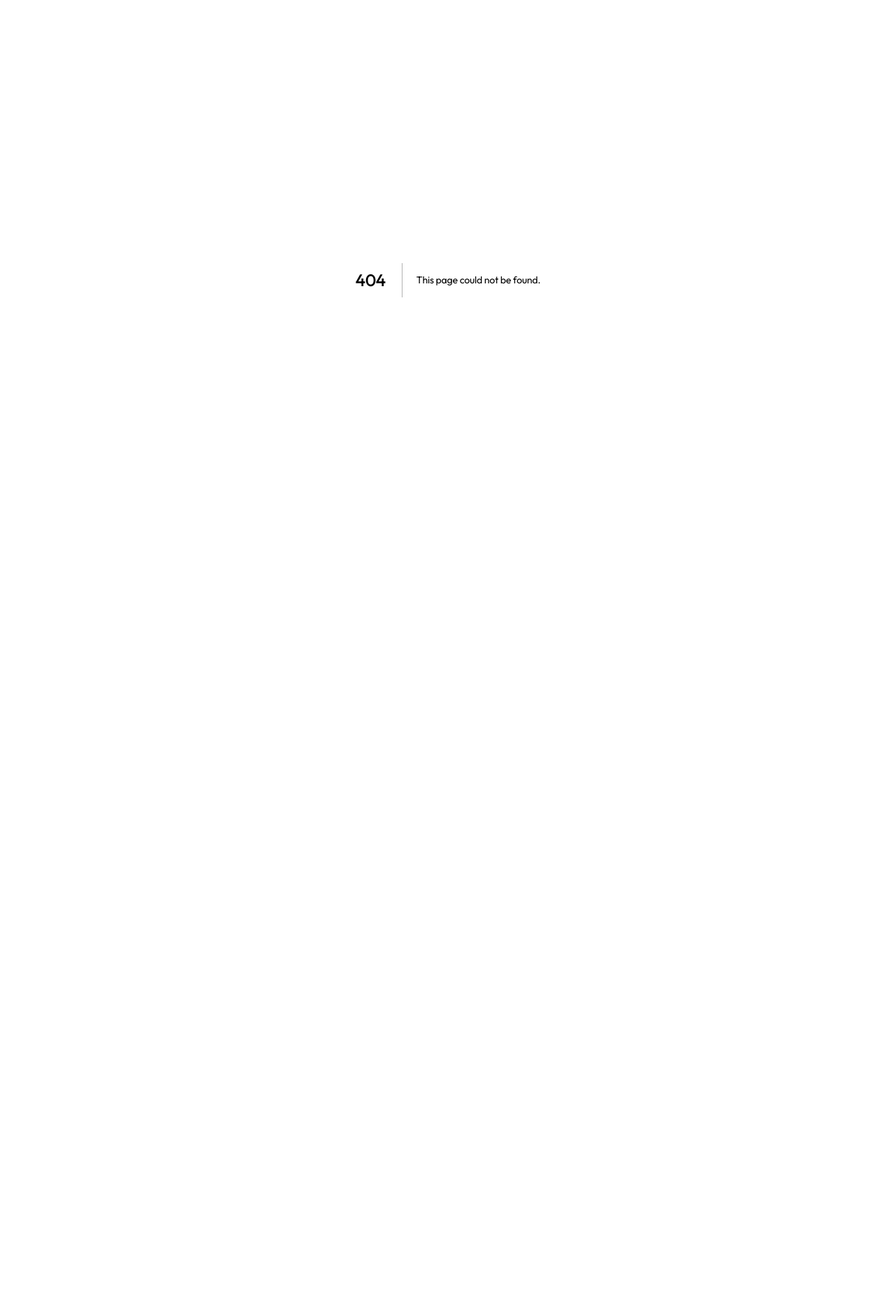
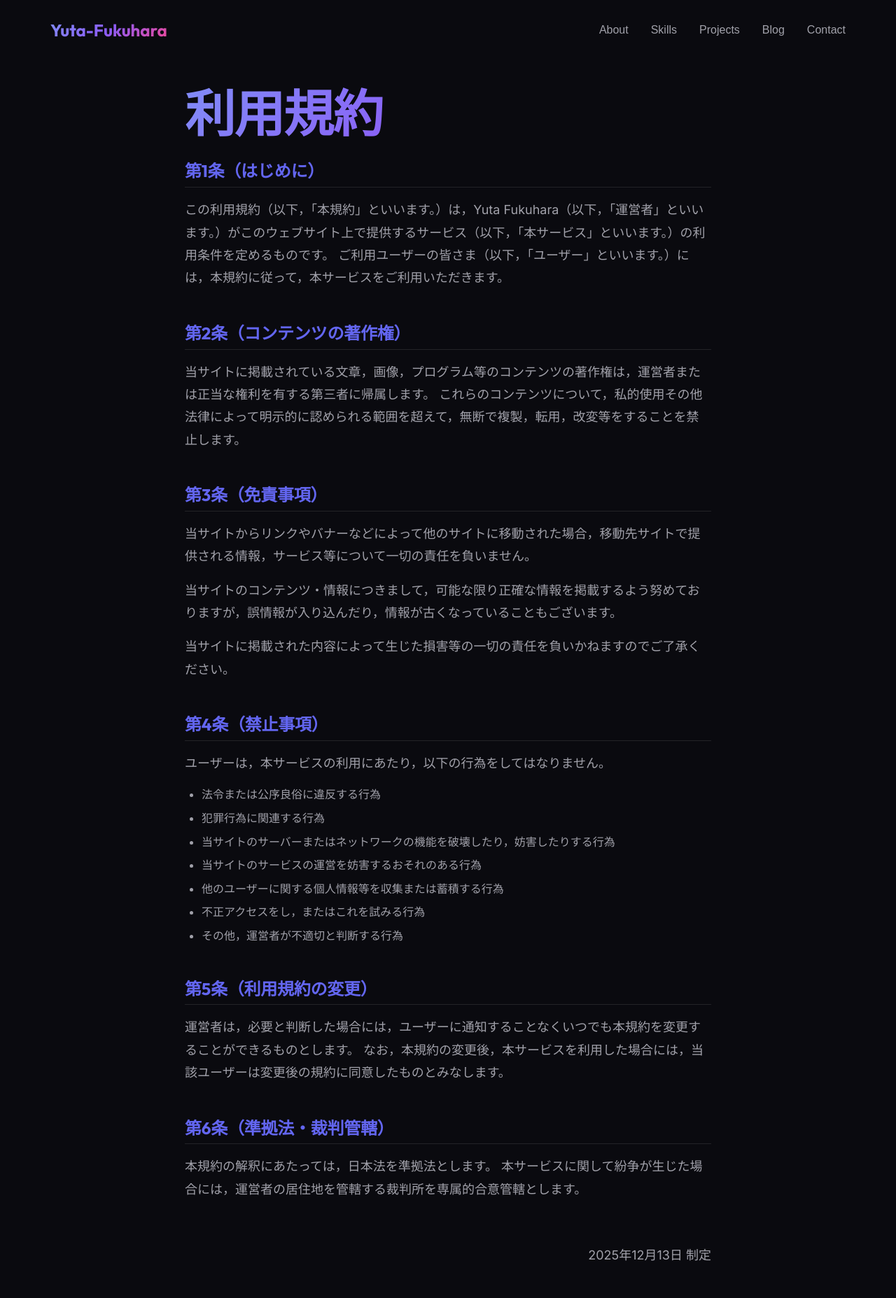
Before and after one commit to yufu085312/YU-FU.SITE, a Next.js app: page /terms in a window 1280 px wide. Before the commit this address had no page. Shown: the top 1855 px of the page at 70% size. Before the commit the page ends 800 px from the top, so only its background shows below. Built offline with nearby package versions, Linux system fonts and the light colour scheme.

Commit message:
feat: 利用規約ページの追加

```diff
--- a/src/app/sitemap.ts
+++ b/src/app/sitemap.ts
@@ -14,5 +14,11 @@ export default function sitemap(): MetadataRoute.Sitemap {
       changeFrequency: 'monthly',
       priority: 0.8,
     },
+    {
+      url: 'https://yu-fu.site/terms',
+      lastModified: new Date(),
+      changeFrequency: 'yearly',
+      priority: 0.5,
+    },
   ]
 }
--- /dev/null
+++ b/src/app/terms/Terms.module.css
@@ -0,0 +1,77 @@
+.container {
+  max-width: 800px;
+  margin: 0 auto;
+  padding: 120px 24px 60px;
+  color: var(--color-text-primary);
+}
+
+.title {
+  font-size: 2.5rem;
+  margin-bottom: 2rem;
+  text-align: center;
+}
+
+.section {
+  margin-bottom: 3rem;
+}
+
+.section h2 {
+  font-size: 1.5rem;
+  margin-bottom: 1rem;
+  padding-bottom: 0.5rem;
+  border-bottom: 1px solid var(--color-border);
+  color: var(--color-primary);
+}
+
+.section h3 {
+  font-size: 1.2rem;
+  margin: 1.5rem 0 0.8rem;
+  color: var(--color-text-secondary);
+}
+
+.section p {
+  margin-bottom: 1rem;
+  line-height: 1.8;
+  color: var(--color-text-secondary);
+}
+
+.section ul {
+  list-style: disc;
+  margin-left: 1.5rem;
+  margin-bottom: 1rem;
+  color: var(--color-text-secondary);
+}
+
+.section li {
+  margin-bottom: 0.5rem;
+  line-height: 1.6;
+}
+
+.link {
+  color: var(--color-primary);
+  text-decoration: underline;
+  transition: opacity 0.2s ease;
+}
+
+.link:hover {
+  opacity: 0.8;
+}
+
+.date {
+  text-align: right;
+  margin-top: 4rem;
+  color: var(--color-text-muted);
+  font-size: 0.9rem;
+}
+
+.backButtonContainer {
+  margin-top: 3rem;
+  display: flex;
+  justify-content: center;
+}
+
+@media (max-width: 768px) {
+  .title {
+    font-size: 2rem;
+  }
+}
--- /dev/null
+++ b/src/app/terms/page.tsx
@@ -0,0 +1,95 @@
+import type { Metadata } from 'next'
+import Link from 'next/link'
+import Header from '@/components/Header'
+import Footer from '@/components/Footer'
+import styles from './Terms.module.css'
+
+export const metadata: Metadata = {
+  title: '利用規約 | Yuta Fukuhara Portfolio',
+  description: '当サイトの利用規約について説明します。',
+}
+
+export default function Terms() {
+  return (
+    <>
+      <Header />
+      <main>
+        <div className={styles.container}>
+          <h1 className="gradient-text">利用規約</h1>
+
+          <section className={styles.section}>
+            <h2>第1条（はじめに）</h2>
+            <p>
+              この利用規約（以下，「本規約」といいます。）は，Yuta Fukuhara（以下，「運営者」といいます。）がこのウェブサイト上で提供するサービス（以下，「本サービス」といいます。）の利用条件を定めるものです。
+              ご利用ユーザーの皆さま（以下，「ユーザー」といいます。）には，本規約に従って，本サービスをご利用いただきます。
+            </p>
+          </section>
+
+          <section className={styles.section}>
+            <h2>第2条（コンテンツの著作権）</h2>
+            <p>
+              当サイトに掲載されている文章，画像，プログラム等のコンテンツの著作権は，運営者または正当な権利を有する第三者に帰属します。
+              これらのコンテンツについて，私的使用その他法律によって明示的に認められる範囲を超えて，無断で複製，転用，改変等をすることを禁止します。
+            </p>
+          </section>
+
+          <section className={styles.section}>
+            <h2>第3条（免責事項）</h2>
+            <p>
+              当サイトからリンクやバナーなどによって他のサイトに移動された場合，移動先サイトで提供される情報，サービス等について一切の責任を負いません。
+            </p>
+            <p>
+              当サイトのコンテンツ・情報につきまして，可能な限り正確な情報を掲載するよう努めておりますが，誤情報が入り込んだり，情報が古くなっていることもございます。
+            </p>
+            <p>
+              当サイトに掲載された内容によって生じた損害等の一切の責任を負いかねますのでご了承ください。
+            </p>
+          </section>
+
+          <section className={styles.section}>
+            <h2>第4条（禁止事項）</h2>
+            <p>
+              ユーザーは，本サービスの利用にあたり，以下の行為をしてはなりません。
+            </p>
+            <ul>
+              <li>法令または公序良俗に違反する行為</li>
+              <li>犯罪行為に関連する行為</li>
+              <li>当サイトのサーバーまたはネットワークの機能を破壊したり，妨害したりする行為</li>
+              <li>当サイトのサービスの運営を妨害するおそれのある行為</li>
+              <li>他のユーザーに関する個人情報等を収集または蓄積する行為</li>
+              <li>不正アクセスをし，またはこれを試みる行為</li>
+              <li>その他，運営者が不適切と判断する行為</li>
+            </ul>
+          </section>
+
+          <section className={styles.section}>
+            <h2>第5条（利用規約の変更）</h2>
+            <p>
+              運営者は，必要と判断した場合には，ユーザーに通知することなくいつでも本規約を変更することができるものとします。
+              なお，本規約の変更後，本サービスを利用した場合には，当該ユーザーは変更後の規約に同意したものとみなします。
+            </p>
+          </section>
+
+          <section className={styles.section}>
+            <h2>第6条（準拠法・裁判管轄）</h2>
+            <p>
+              本規約の解釈にあたっては，日本法を準拠法とします。
+              本サービスに関して紛争が生じた場合には，運営者の居住地を管轄する裁判所を専属的合意管轄とします。
+            </p>
+          </section>
+
+          <div className={styles.date}>
+            <p>2025年12月13日 制定</p>
+          </div>
+
+          <div className={styles.backButtonContainer}>
+            <Link href="/" className="btn btn-outline">
+              ホームに戻る
+            </Link>
+          </div>
+        </div>
+      </main>
+      <Footer />
+    </>
+  )
+}
--- a/src/components/Footer.tsx
+++ b/src/components/Footer.tsx
@@ -32,6 +32,9 @@ export default function Footer() {
             <Link href="/privacy-policy">
               プライバシーポリシー
             </Link>
+            <Link href="/terms">
+              利用規約
+            </Link>
           </div>
 
           <div className={styles.copyright}>
```
